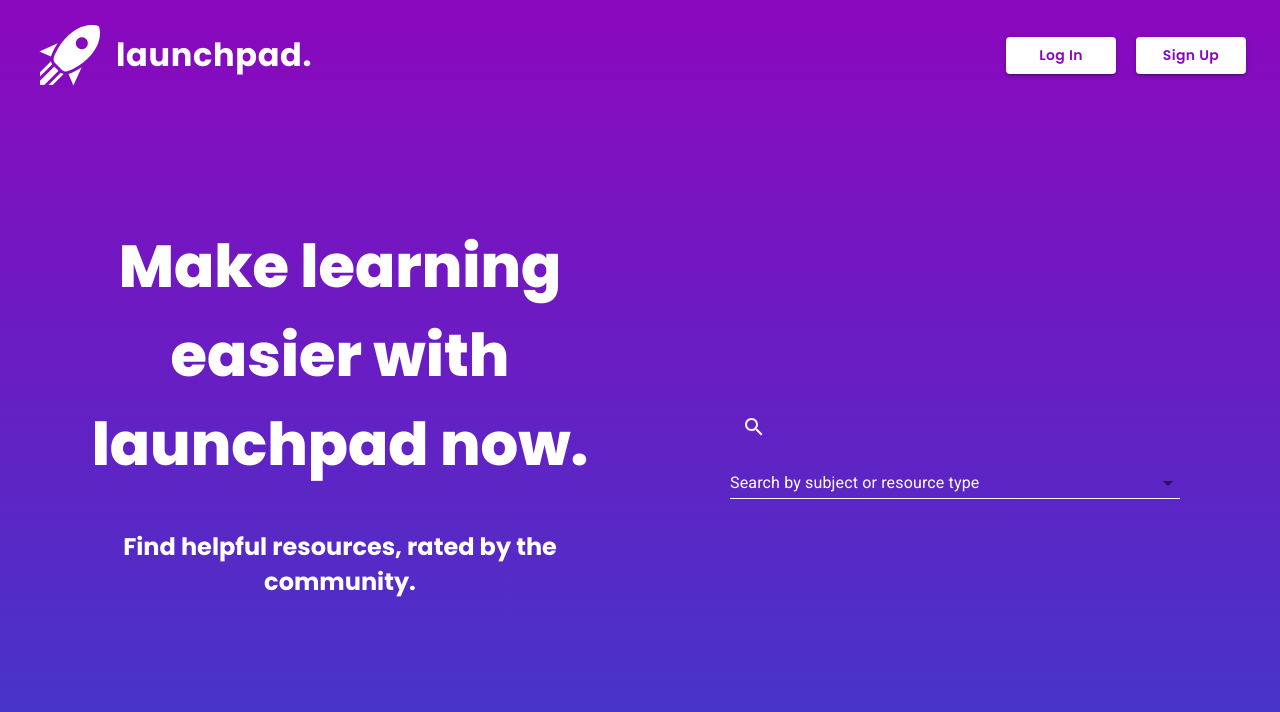
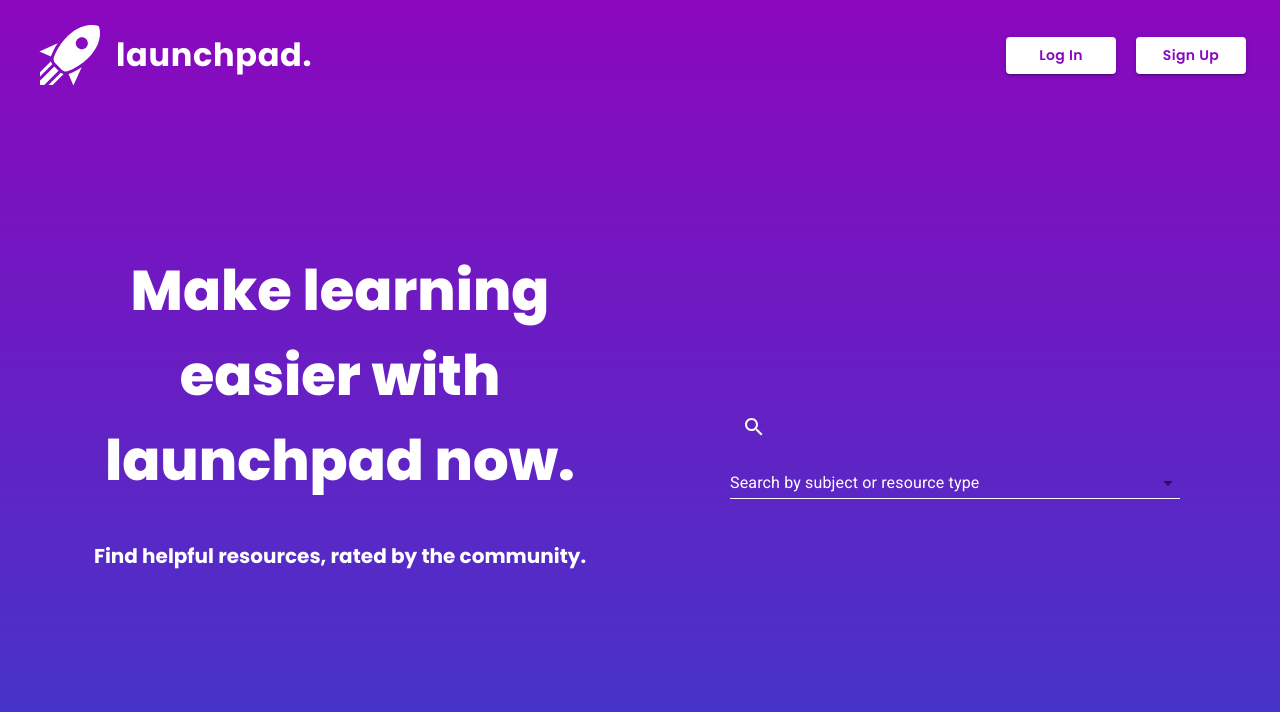
Before and after one commit to Felix-Poon/RSE-Launchpad-Frontend, a React (Create React App) app: page / in a window 1280 px wide. Shown: the top 712 px of the page. Built offline with nearby package versions, Linux system fonts and the light colour scheme.

Commit message:
text fix

```diff
--- a/src/pages/Homepage.js
+++ b/src/pages/Homepage.js
@@ -42,7 +42,7 @@ const useStyles = makeStyles((theme) => ({
     padding: '0px 90px',
   },
   heading: {
-    fontSize: '3.7rem'
+    fontSize: '7vh'
   },
   searchContainer: {
     textAlign: 'center',
@@ -59,7 +59,6 @@ const useStyles = makeStyles((theme) => ({
     width: 450,
     marginTop: 0,
   },
-
   tag: {
     height: 33,
     position: "relative",
@@ -71,9 +70,11 @@ const useStyles = makeStyles((theme) => ({
     },
     "& .MuiChip-deleteIcon": {
       color: "#572CBF",
-    },
+    }
   },
-
+  subtitle: {
+    fontSize: '2.5vh',
+  }
 
 }));
 
@@ -84,7 +85,9 @@ export function Homepage() {
     <div className={classes.placement}>
       <div className={classes.container}>
         <h1 className={classes.heading}>Make learning easier with launchpad now.</h1>
-        <h2>Find helpful resources, rated by the community.</h2>
+        <h3 className={classes.subtitle}>
+          Find helpful resources, rated by the community.
+        </h3>
       </div>
       <div className={classes.searchContainer}>
         <IconButton className={classes.searchIcon} aria-label="menu">
--- a/src/pages/Login.js
+++ b/src/pages/Login.js
@@ -29,7 +29,7 @@ const useStyles = makeStyles((theme) => ({
     padding: '0 90px',
   },
   heading: {
-    fontSize: '3rem'
+    fontSize: '7vh'
   },
   paper: {
     display: 'flex',
@@ -47,6 +47,9 @@ const useStyles = makeStyles((theme) => ({
     margin: '10px 0 0 0',
     fontSize: '1.25rem',
   },
+  subtitle: {
+    fontSize: '2.5vh',
+  }
 }));
 
 /* Check if user is existing */
@@ -147,7 +150,9 @@ export function Login() {
         <h1 className={classes.heading}>
           Welcome back!
         </h1>
-        <h3>Be a part of the world's most inspired community of self-learners.</h3>
+        <h3 className={classes.subtitle}>
+          Be a part of the world's most inspired community of self-learners.
+        </h3>
       </div>
       <div className={classes.container}>
         <Container maxWidth='sm'>
--- a/src/pages/Register.js
+++ b/src/pages/Register.js
@@ -28,7 +28,7 @@ const useStyles = makeStyles((theme) => ({
     padding: '0 90px'
   },
   heading: {
-    fontSize: '3rem'
+    fontSize: '7vh'
   },
   paper: {
     display: 'flex',
@@ -46,6 +46,9 @@ const useStyles = makeStyles((theme) => ({
     margin: '25px 0 0 0',
     fontSize: '1.25rem',
   },
+  subtitle: {
+    fontSize: '2.5vh',
+  }
 }));
 
 export function Register() {
@@ -78,7 +81,9 @@ export function Register() {
         <h1 className={classes.heading}>
           Hi there!
         </h1>
-        <h3>Join the world's most inspired community of self-learners.</h3>
+        <h3 className={classes.subtitle}>
+          Join the world's most inspired community of self-learners.
+        </h3>
       </div>
       <div className={classes.container}>
         <Container maxWidth="sm">
```
